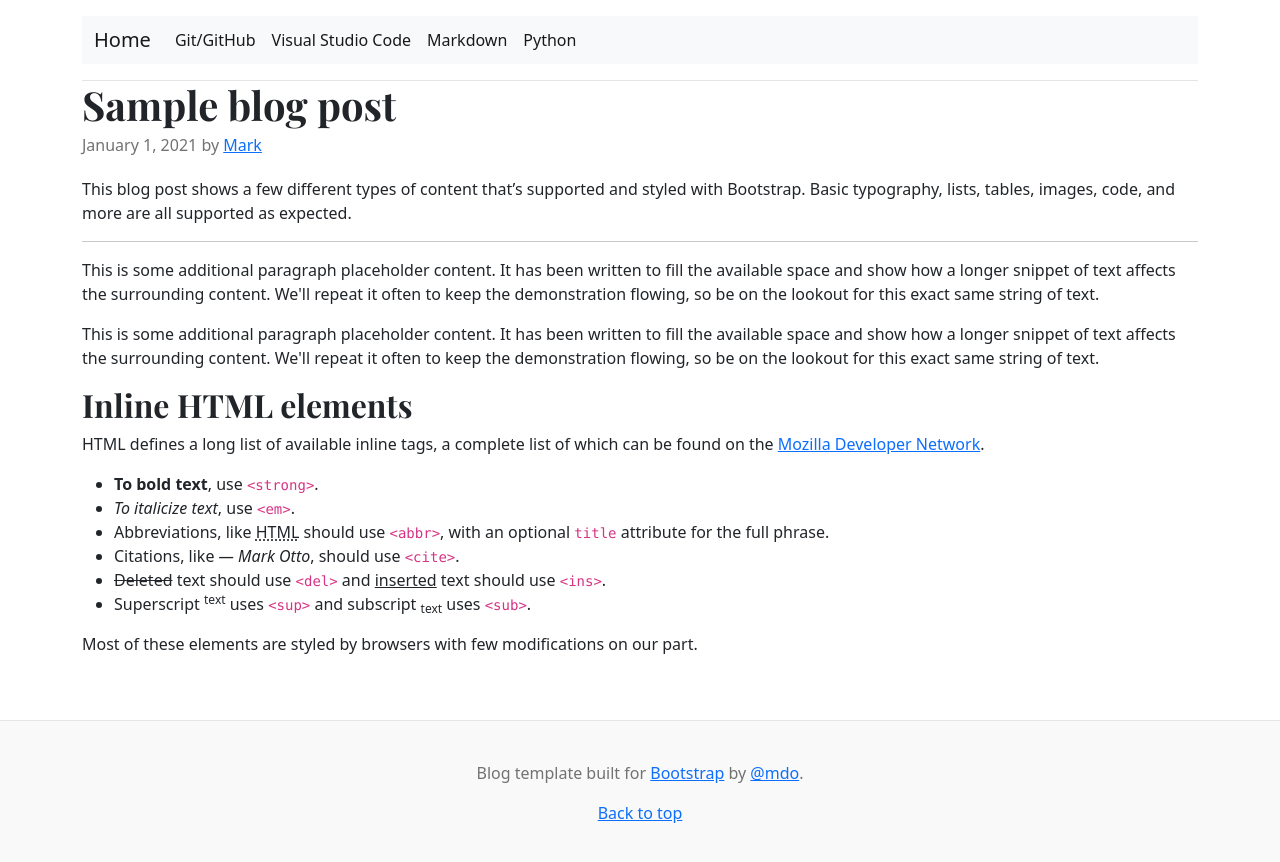
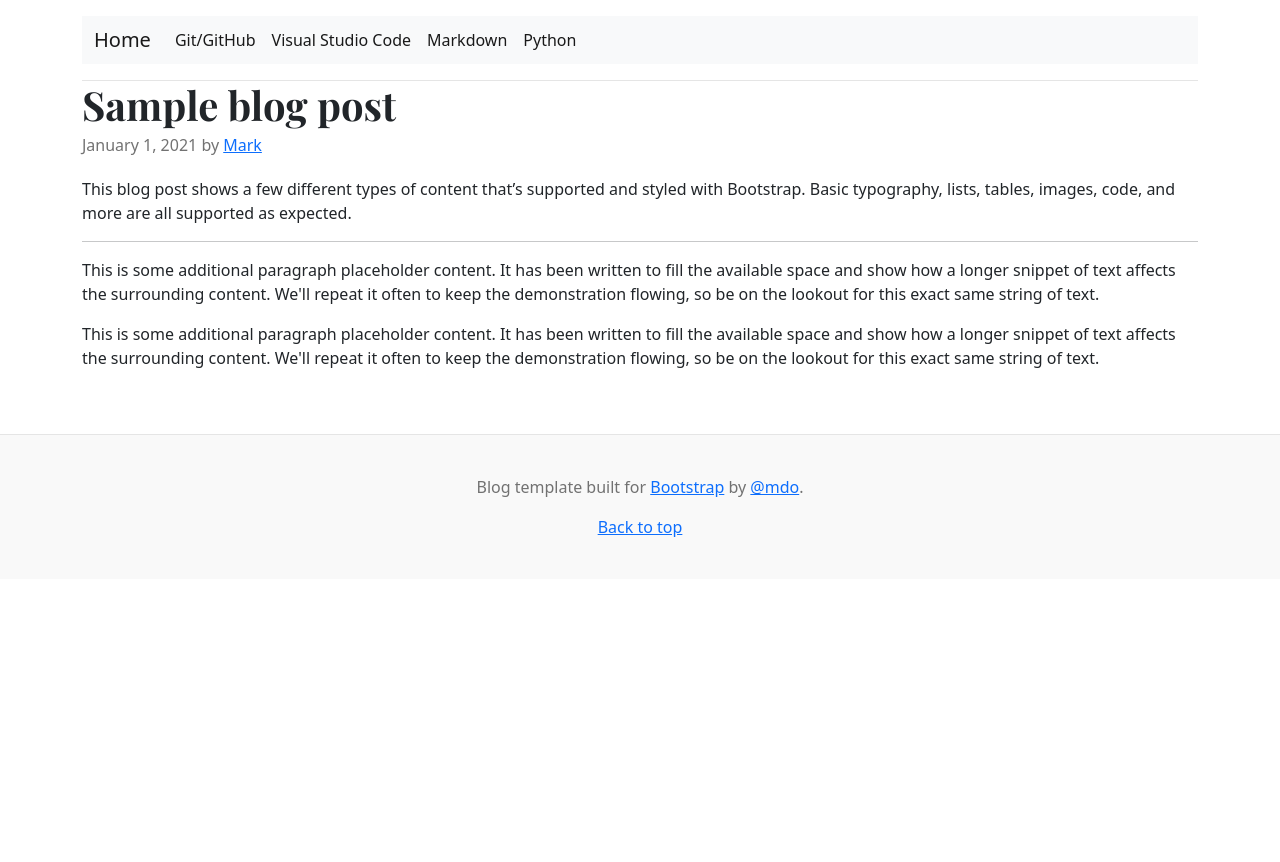
Before and after one commit to ConradoAlmeida/cheatsheets, a Jekyll site: the page built from index.html, in a window 1280 px wide. Shown: the top 862 px of the page. Built offline with Jekyll 4.4.1, drawn with Linux system fonts in a browser that asks for light colours.

Commit message:
Update index.html

```diff
--- a/index.html
+++ b/index.html
@@ -16,20 +16,9 @@ layout: default
         <p>This blog post shows a few different types of content that’s supported and styled with Bootstrap. Basic typography, lists, tables, images, code, and more are all supported as expected.</p>
         <hr>
         <p>This is some additional paragraph placeholder content. It has been written to fill the available space and show how a longer snippet of text affects the surrounding content. We'll repeat it often to keep the demonstration flowing, so be on the lookout for this exact same string of text.</p>
-
         <p>This is some additional paragraph placeholder content. It has been written to fill the available space and show how a longer snippet of text affects the surrounding content. We'll repeat it often to keep the demonstration flowing, so be on the lookout for this exact same string of text.</p>
 
-        <h2>Inline HTML elements</h2>
-        <p>HTML defines a long list of available inline tags, a complete list of which can be found on the <a href="https://developer.mozilla.org/en-US/docs/Web/HTML/Element">Mozilla Developer Network</a>.</p>
-        <ul>
-          <li><strong>To bold text</strong>, use <code class="language-plaintext highlighter-rouge">&lt;strong&gt;</code>.</li>
-          <li><em>To italicize text</em>, use <code class="language-plaintext highlighter-rouge">&lt;em&gt;</code>.</li>
-          <li>Abbreviations, like <abbr title="HyperText Markup Langage">HTML</abbr> should use <code class="language-plaintext highlighter-rouge">&lt;abbr&gt;</code>, with an optional <code class="language-plaintext highlighter-rouge">title</code> attribute for the full phrase.</li>
-          <li>Citations, like <cite>— Mark Otto</cite>, should use <code class="language-plaintext highlighter-rouge">&lt;cite&gt;</code>.</li>
-          <li><del>Deleted</del> text should use <code class="language-plaintext highlighter-rouge">&lt;del&gt;</code> and <ins>inserted</ins> text should use <code class="language-plaintext highlighter-rouge">&lt;ins&gt;</code>.</li>
-          <li>Superscript <sup>text</sup> uses <code class="language-plaintext highlighter-rouge">&lt;sup&gt;</code> and subscript <sub>text</sub> uses <code class="language-plaintext highlighter-rouge">&lt;sub&gt;</code>.</li>
-        </ul>
-        <p>Most of these elements are styled by browsers with few modifications on our part.</p>
+
 
       </article>
 </div>
```
